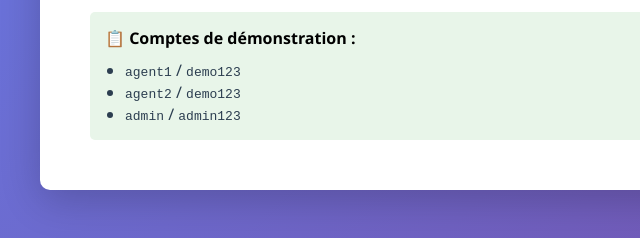
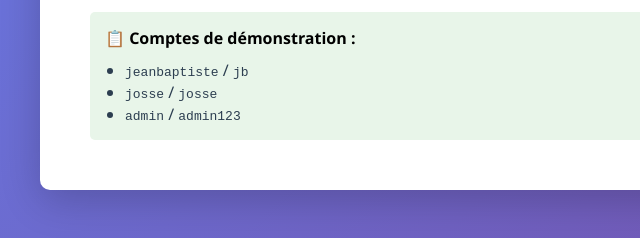
Before and after one commit to pasta746/maincourante2, a plain HTML site: page index.html in a window 1280 px wide. Shown: the part 508-746 px from the top of the page, 0-640 px from the left. Drawn offline with Linux system fonts and the light colour scheme.

Commit message:
Update index.html

```diff
--- a/index.html
+++ b/index.html
@@ -321,8 +321,8 @@
             <div style="margin-top: 15px; padding: 15px; background: #e8f5e9; border-radius: 5px; text-align: left;">
                 <strong>📋 Comptes de démonstration :</strong>
                 <ul style="margin-top: 10px; margin-left: 20px; color: #2c3e50;">
-                    <li><code>agent1</code> / <code>demo123</code></li>
-                    <li><code>agent2</code> / <code>demo123</code></li>
+                    <li><code>jeanbaptiste</code> / <code>jb</code></li>
+                    <li><code>josse</code> / <code>josse</code></li>
                     <li><code>admin</code> / <code>admin123</code></li>
                 </ul>
             </div>
@@ -434,8 +434,8 @@
         // ========================================
         // ⚠️ Pour la démonstration uniquement - En production, authentifier côté serveur
         const DEMO_ACCOUNTS = {
-            'agent1': { password: 'demo123', name: 'Jean Dupont' },
-            'agent2': { password: 'demo123', name: 'Marie Martin' },
+            'jeanbaptiste': { password: 'jb', name: 'Jean Baptiste' },
+            'josse': { password: 'josse', name: 'Josse' },
             'admin': { password: 'admin123', name: 'Administrateur' }
         };
 
```
